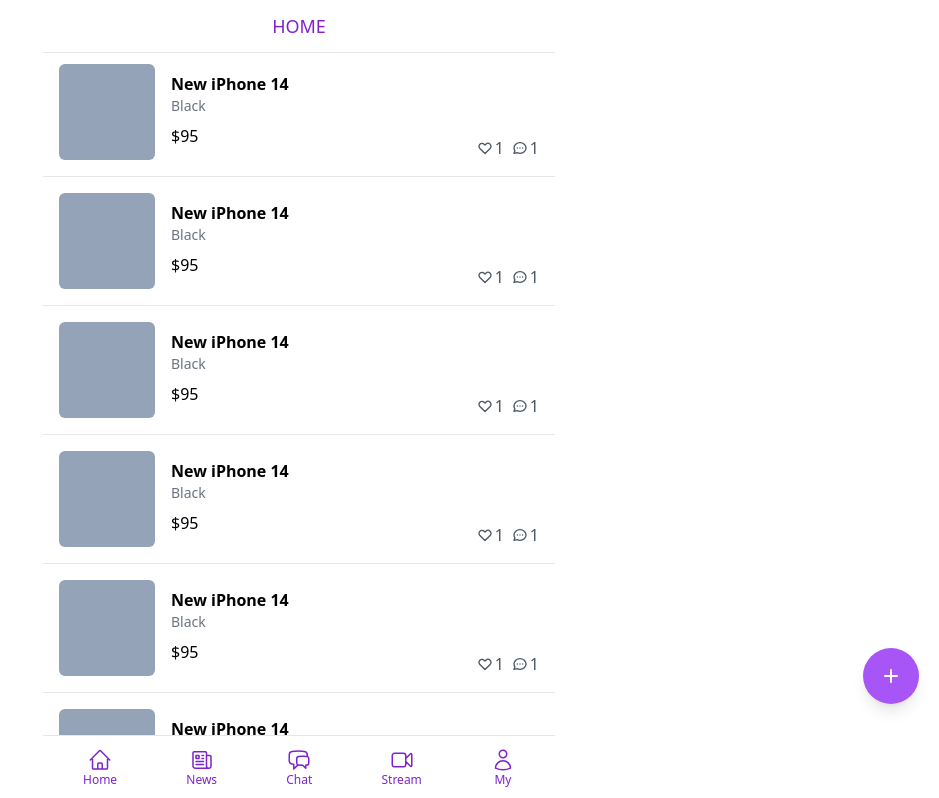
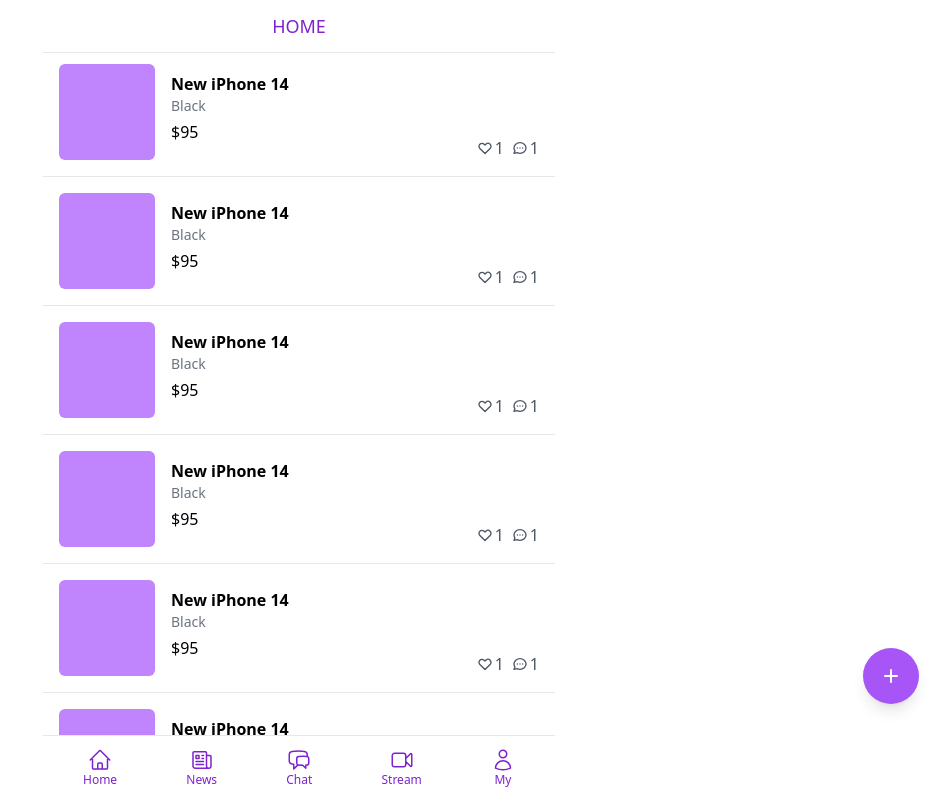
Before and after one commit to billnairk/carrot-market, a Next.js app: page / in a window 1280 px wide. Shown: the top 798 px of the page, without its empty margins (341-1280 px from the left). Built offline with nearby package versions, Linux system fonts and the light colour scheme.

Commit message:
components - HOME INDEX

```diff
--- /dev/null
+++ b/components/item.tsx
@@ -0,0 +1,70 @@
+import Link from "next/link";
+
+interface ABC {
+  id: number;
+  title: string;
+  color: string;
+  price: string;
+  hearts: number;
+  comments: number;
+}
+
+export default function Item({
+  id,
+  title,
+  color,
+  price,
+  hearts,
+  comments,
+}: ABC) {
+  return (
+    <Link href={`/items/${id}`}>
+      <div className="flex justify-between p-4 border-b hover:bg-purple-100 transition-colors">
+        <div className="flex space-x-4">
+          <div className="w-24 h-24 bg-purple-400 rounded-md hover:bg-purple-600 transition-colors" />
+          <div className="flex flex-col pt-2">
+            <h3 className="font-semibold">{title}</h3>
+            <span className="text-sm text-gray-500">{color}</span>
+            <span className="pt-1 font-medium">{price}</span>
+          </div>
+        </div>
+        <div className="flex items-end space-x-2 text-gray-600">
+          <div className="flex items-center space-x-0.5">
+            <svg
+              className="w-4 h-4"
+              fill="none"
+              stroke="currentColor"
+              viewBox="0 0 24 24"
+              xmlns="http://www.w3.org/2000/svg"
+            >
+              <path
+                strokeLinecap="round"
+                strokeLinejoin="round"
+                strokeWidth="2"
+                d="M4.318 6.318a4.5 4.5 0 000 6.364L12 20.364l7.682-7.682a4.5 4.5 0 00-6.364-6.364L12 7.636l-1.318-1.318a4.5 4.5 0 00-6.364 0z"
+              ></path>
+            </svg>
+            <span>{hearts}</span>
+          </div>
+          <div className="flex items-center space-x-0.5">
+            <svg
+              className="w-4 h-4"
+              fill="none"
+              stroke="currentColor"
+              viewBox="0 0 24 24"
+              xmlns="http://www.w3.org/2000/svg"
+            >
+              <path
+                strokeLinecap="round"
+                strokeLinejoin="round"
+                strokeWidth="2"
+                d="M8 12h.01M12 12h.01M16 12h.01M21 12c0 4.418-4.03 8-9 8a9.863 9.863 0 01-4.255-.949L3 20l1.395-3.72C3.512 15.042 3 13.574 3 12c0-4.418 4.03-8 9-8s9 3.582 9 8z"
+              ></path>
+            </svg>
+            <span>{comments}</span>
+          </div>
+        </div>
+      </div>
+    </Link>
+  );
+}
--- a/pages/chats/index.tsx
+++ b/pages/chats/index.tsx
@@ -3,7 +3,7 @@
 
 const Chats: NextPage = () => {
   return (
-    <Layout hasTabBar title="Chat">
+    <Layout hasTabBar title="Chats">
       <div className="py-2 divide-y-[1px]">
         {[1, 2, 3, 4, 5, 6].map((i) => (
           <div
--- a/pages/community/index.tsx
+++ b/pages/community/index.tsx
@@ -4,22 +4,22 @@
 const Community: NextPage = () => {
   return (
     <Layout hasTabBar title="News">
-      <div className="py-4 px-6 space-y-6">
+      <div className="py-4 space-y-6">
         {[1, 2, 3, 4, 5, 6, 7].map((_, i) => (
           <div key={i} className="flex flex-col cursor-pointer items-start">
-            <span className="flex items-center bg-gray-200 text-sm font-bold px-2.5 py-0.5 rounded-full text-gray-900">
+            <span className="mx-4 flex items-center bg-gray-200 text-sm font-bold px-2.5 py-0.5 rounded-full text-gray-900">
               동네질문
             </span>
-            <div className="pt-2 text-gray-800">
+            <div className="px-4 pt-2 text-gray-800">
               <span className="text-purple-500 font-medium">Q.</span> What is
               the best mandu restaurant?
             </div>
-            <div className="pt-4 flex justify-between w-full text-sm font-bold text-gray-500">
+            <div className="px-4 pt-4 flex justify-between w-full text-sm font-bold text-gray-500">
               <span>니꼬</span>
               <span>18시간 전</span>
             </div>
             <div className="mt-4 py-2 flex border-t border-b w-full space-x-4">
-              <span className="flex items-center space-x-2">
+              <span className="flex px-4 items-center space-x-2">
                 <svg
                   className="w-4 h-4"
                   fill="none"
--- a/pages/index.tsx
+++ b/pages/index.tsx
@@ -1,3 +1,4 @@
+import Item from "@/components/item";
 import Layout from "@/components/layout";
 import type { NextPage } from "next";
 
@@ -6,54 +7,15 @@
     <Layout title="HOME" hasTabBar>
       <div>
         {[1, 1, 1, 1, 1, 1, 1, 1, 1, 1, 1, 1].map((_, i) => (
-          <div key={i} className="flex justify-between p-4 border-b">
-            <div className="flex space-x-4">
-              <div className="w-24 h-24 bg-slate-400 rounded-md" />
-              <div className="flex flex-col pt-2">
-                <h3 className="font-bold">New iPhone 14</h3>
-                <span className="text-sm text-gray-500">Black</span>
-                <span className="pt-2 font-medium hover:font-black transition-all">
-                  $95
-                </span>
-              </div>
-            </div>
-            <div className="flex items-end space-x-2 text-gray-600">
-              <div className="flex items-center space-x-0.5">
-                <svg
-                  className="w-4 h-4"
-                  fill="none"
-                  stroke="currentColor"
-                  viewBox="0 0 24 24"
-                  xmlns="http://www.w3.org/2000/svg"
-                >
-                  <path
-                    strokeLinecap="round"
-                    strokeLinejoin="round"
-                    strokeWidth="2"
-                    d="M4.318 6.318a4.5 4.5 0 000 6.364L12 20.364l7.682-7.682a4.5 4.5 0 00-6.364-6.364L12 7.636l-1.318-1.318a4.5 4.5 0 00-6.364 0z"
-                  ></path>
-                </svg>
-                <span>1</span>
-              </div>
-              <div className="flex items-center space-x-0.5">
-                <svg
-                  className="w-4 h-4"
-                  fill="none"
-                  stroke="currentColor"
-                  viewBox="0 0 24 24"
-                  xmlns="http://www.w3.org/2000/svg"
-                >
-                  <path
-                    strokeLinecap="round"
-                    strokeLinejoin="round"
-                    strokeWidth="2"
-                    d="M8 12h.01M12 12h.01M16 12h.01M21 12c0 4.418-4.03 8-9 8a9.863 9.863 0 01-4.255-.949L3 20l1.395-3.72C3.512 15.042 3 13.574 3 12c0-4.418 4.03-8 9-8s9 3.582 9 8z"
-                  ></path>
-                </svg>
-                <span>1</span>
-              </div>
-            </div>
-          </div>
+          <Item
+            key={i}
+            id={i}
+            title="New iPhone 14"
+            color="Black"
+            price="$95"
+            hearts={1}
+            comments={1}
+          />
         ))}
         <button className="fixed bottom-24 right-5 shadow-lg hover:bg-purple-700 transition-all bg-purple-500 p-4 rounded-full text-white ">
           <svg
```
